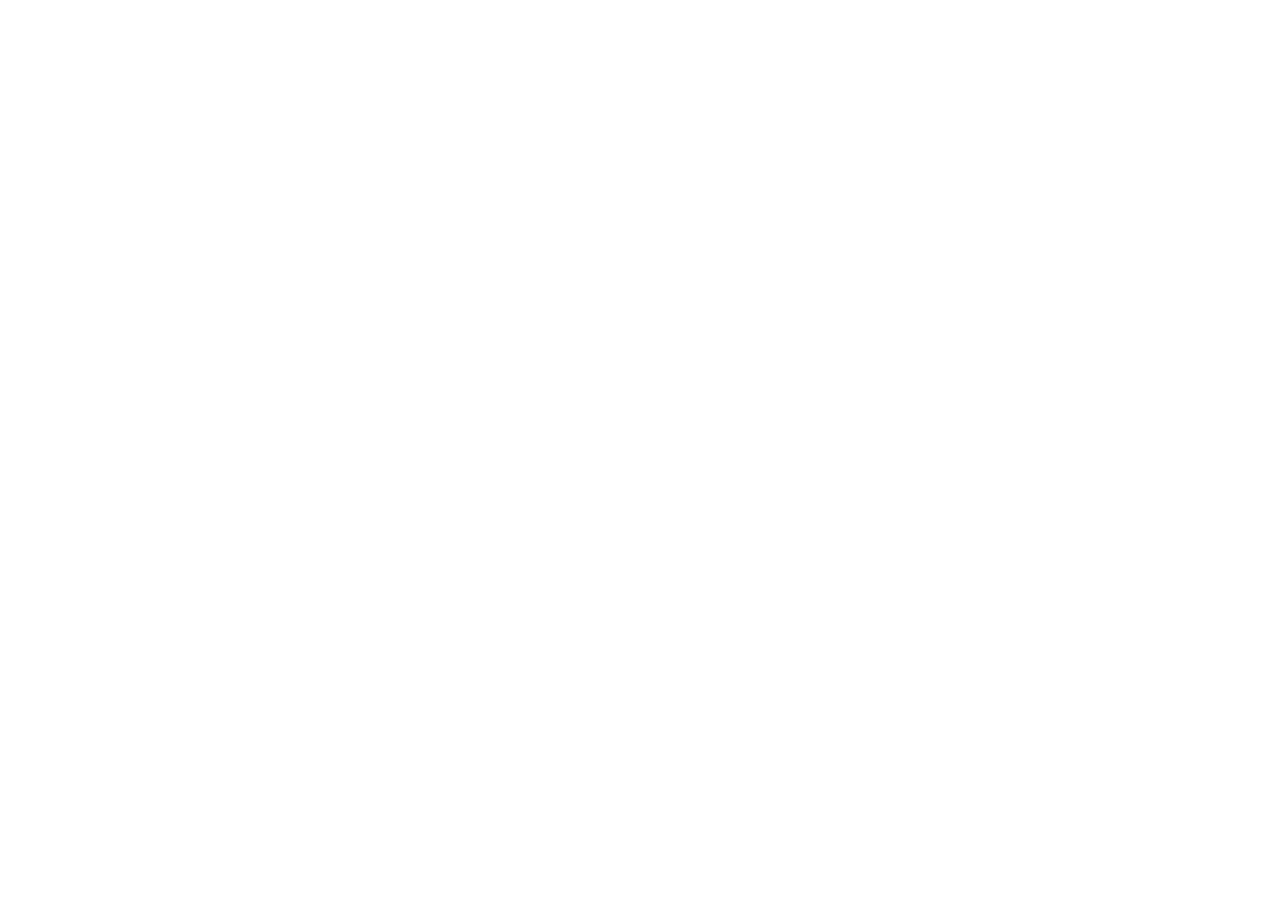
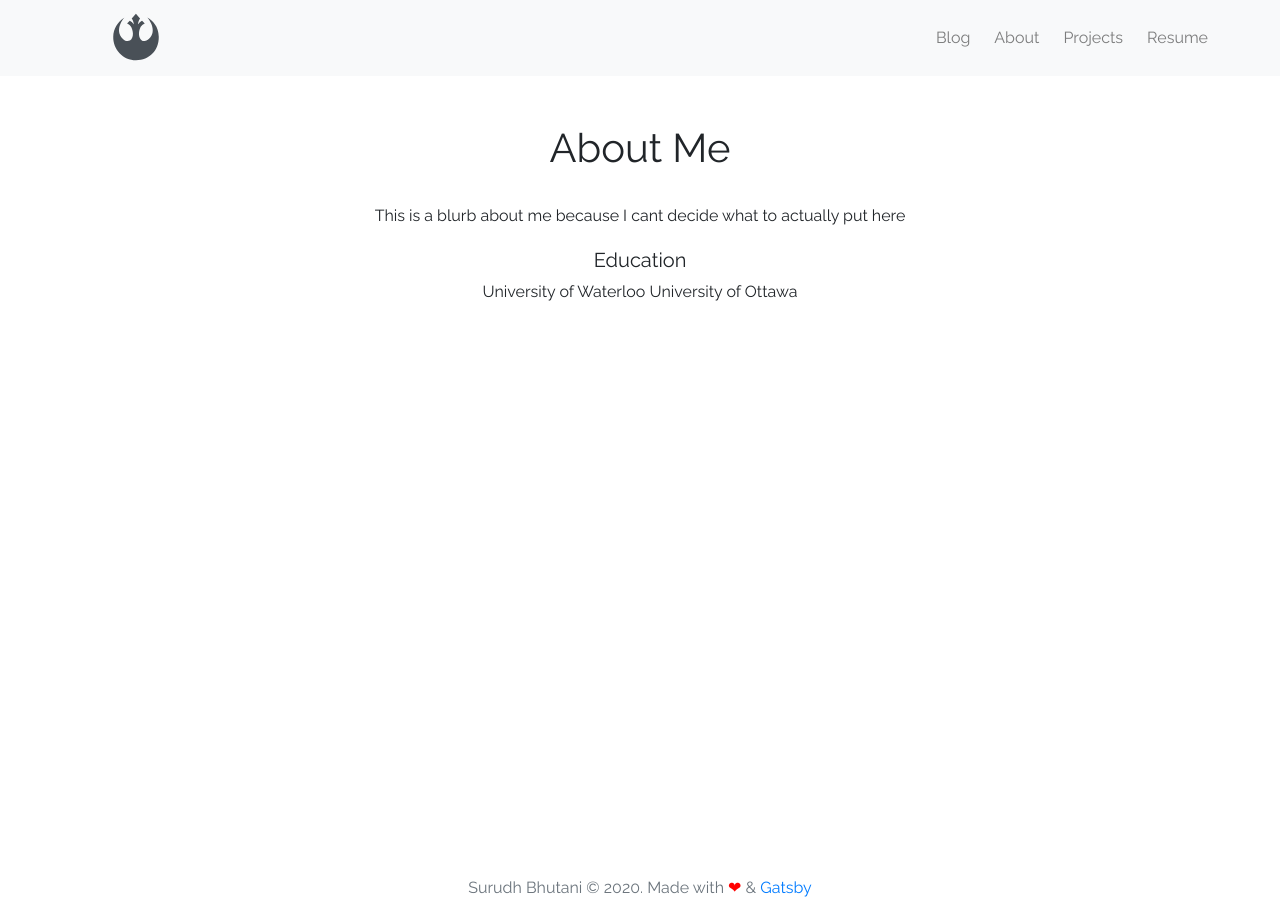
Before and after one commit to surudhb/surudhb.github.io, a Gatsby site: page /about in a window 1280 px wide. Before the commit this address had no page. Before the commit the page ends 800 px from the top, so only its background shows below. Built offline with nearby package versions, Linux system fonts and the light colour scheme; Gatsby itself is replaced by a stand-in of ours.

Commit message:
updated packages and hooked up metadata to about page

```diff
--- a/gatsby-config.js
+++ b/gatsby-config.js
@@ -9,6 +9,26 @@ module.exports = {
   siteMetadata: {
     title: `Surudh Bhutani`,
     author: `Surudh Bhutani`,
+    about: `This is a blurb about me because I cant decide what to actually put here`,
+    education: [`University of Waterloo`, `University of Ottawa`],
+    technicalLanguages: [
+      `Node.js`,
+      `React.js`,
+      `Swift`,
+      `Java`,
+      `C/C++`,
+      `RoR`,
+    ],
+    languages: [`English`, `Hindi`, `Aurebesh`],
+    technologies: [`Docker`, `Git`, `Jira`, `Heroku`, `Puppet`, `Postman`],
+    technicalInterests: [
+      `Node.js`,
+      `React.js`,
+      `Full-stack development`,
+      `Back-end development`,
+      `Automation`,
+    ],
+    interests: [`Comic books`, `Star Wars`, `Avatar`, `Hiking`, `Pro-karting`],
   },
   plugins: [
     {
--- /dev/null
+++ b/src/pages/about.js
@@ -0,0 +1,43 @@
+import React from "react"
+import { graphql } from "gatsby"
+import Layout from "../components/Layout"
+import { Container, Jumbotron } from "react-bootstrap"
+
+export default ({ data }) => {
+  const profile = data.site.siteMetadata
+  return (
+    <Layout>
+      <Container className="text-center">
+        <Jumbotron className="bg-white pt-5 pb-0">
+          <h1>About Me</h1>
+        </Jumbotron>
+        <section>
+          <p>{profile.about}</p>
+        </section>
+        <section>
+          <h5>Education</h5>
+          {profile.education.map(institution => (
+            <span>{institution} </span>
+          ))}
+        </section>
+      </Container>
+    </Layout>
+  )
+}
+
+// This is really to showcase the power of Gatsby's templating and isn't at all necessary at this scale
+export const query = graphql`
+  query {
+    site {
+      siteMetadata {
+        author
+        about
+        education
+        technicalLanguages
+        technologies
+        technicalInterests
+        interests
+      }
+    }
+  }
+`
--- a/src/pages/blog.js
+++ b/src/pages/blog.js
@@ -4,10 +4,9 @@ import Layout from "../components/Layout"
 import { Container, Jumbotron, Form, FormControl } from "react-bootstrap"
 
 export default ({ data }) => {
-  const emptyQuery = ""
   const [state, setState] = useState({
     filteredData: [],
-    query: emptyQuery,
+    query: "",
   })
 
   const allPosts = data.allMarkdownRemark.edges || []
@@ -21,6 +20,7 @@ export default ({ data }) => {
       // standardize query
       const stdQuery = query.toLowerCase()
       return (
+        post.node.excerpt.toLowerCase().includes(stdQuery) ||
         (description && description.toLowerCase().includes(stdQuery)) ||
         title.toLowerCase().includes(stdQuery) ||
         (tags && tags.join("").toLowerCase().includes(stdQuery))
@@ -33,7 +33,7 @@ export default ({ data }) => {
   }
 
   const { filteredData, query } = state
-  const filteredPosts = query !== emptyQuery ? filteredData : allPosts
+  const filteredPosts = query !== "" ? filteredData : allPosts
 
   return (
     <Layout>
```
Also changed, not shown: package.json (+6 -6 lines), 1 other file.
